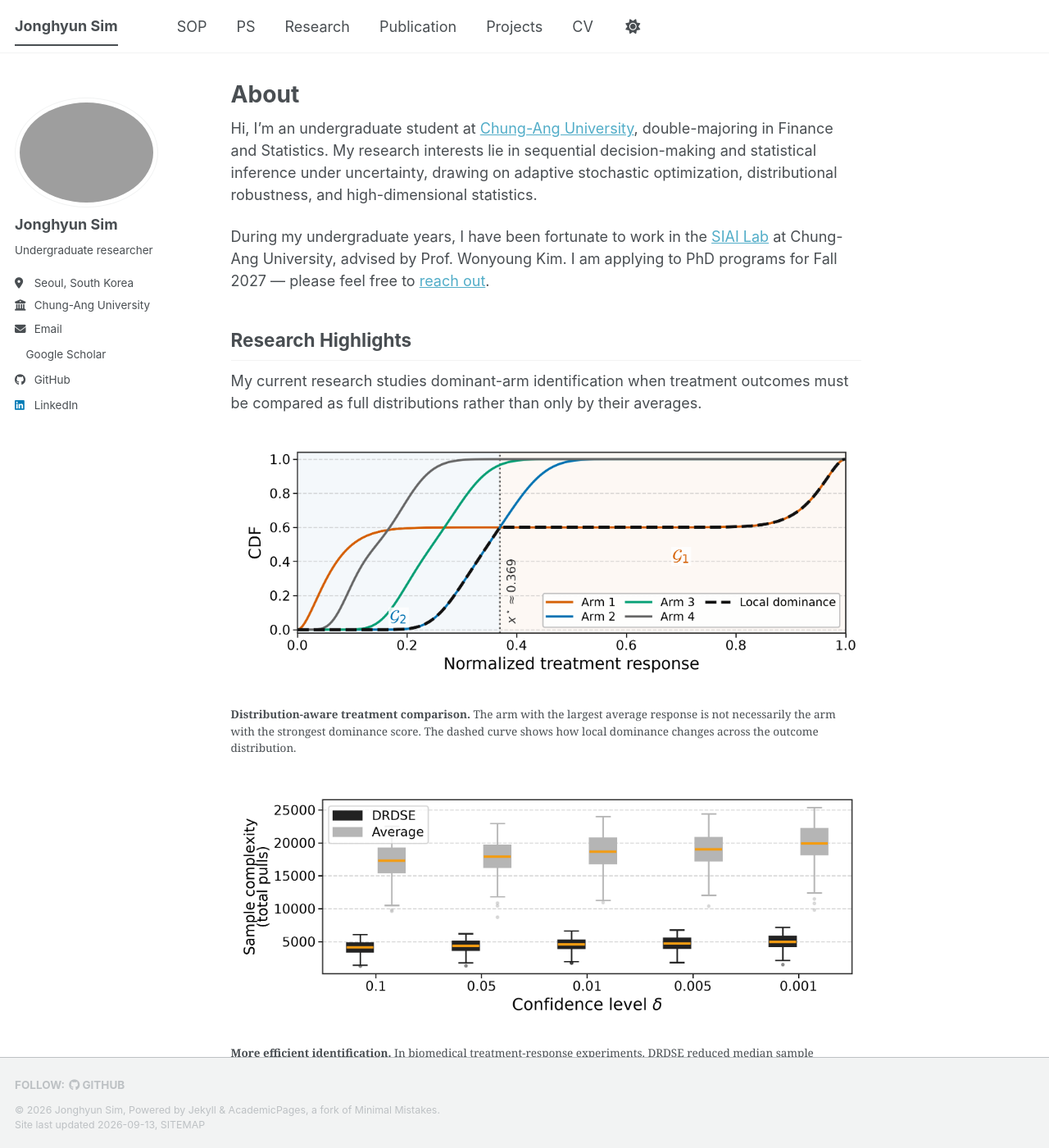
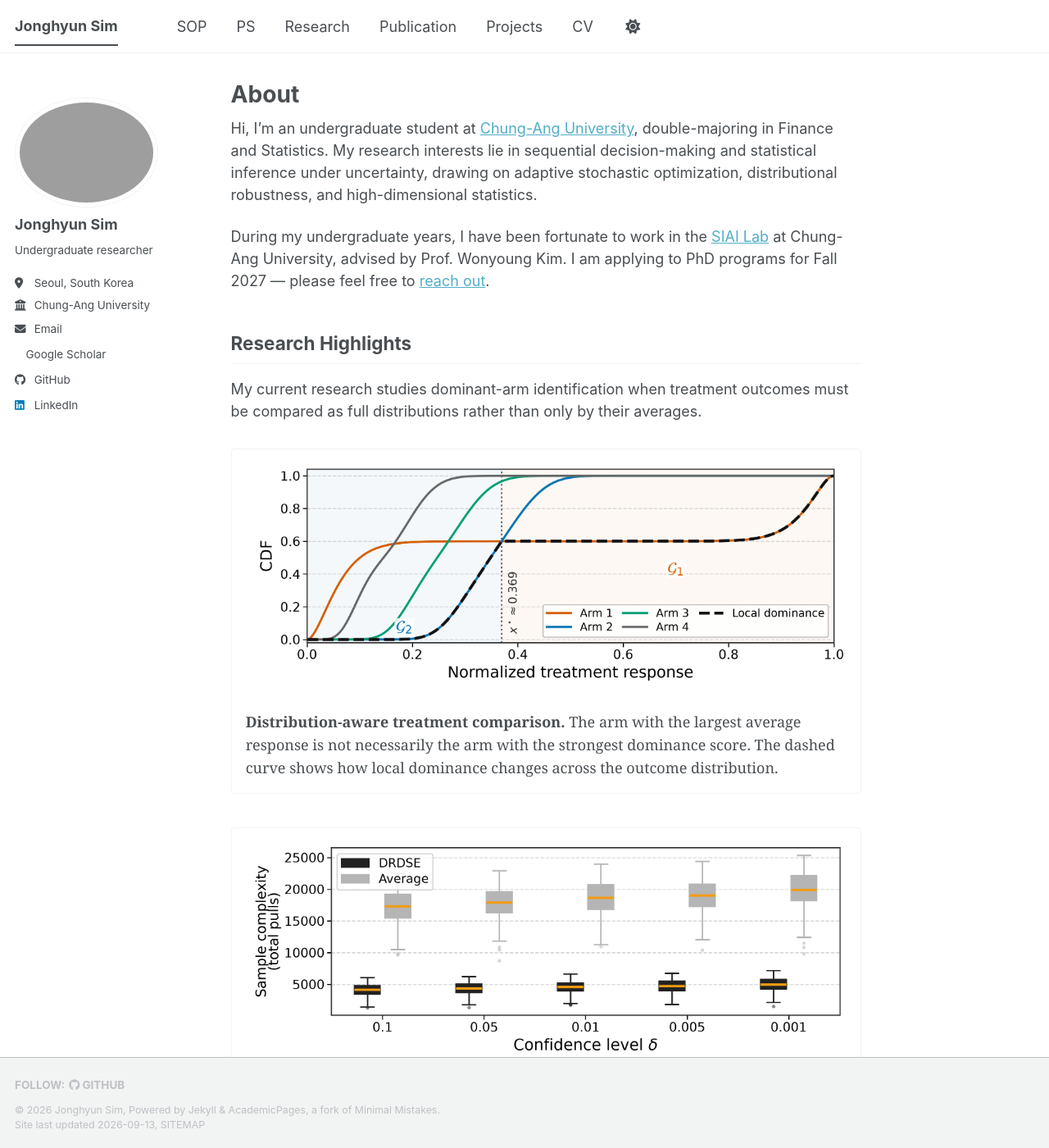
Before and after one commit to simjonghyun/simjonghyun.github.io, a Jekyll site: the page built from _pages/about.md, in a window 1280 px wide and 1400 px high. Shown: the whole window at 82% size. Built offline with Jekyll 4.4.1, drawn with Linux system fonts in a browser that asks for light colours; a style sheet for code colours, icons or effects is not loaded.

Commit message:
Load About research highlight styles

```diff
--- a/assets/css/main.scss
+++ b/assets/css/main.scss
@@ -33,6 +33,7 @@
     "layout/forms",
 
     "layout/page",
+    "layout/about",
     "layout/documents",
     "layout/archive",
     "layout/sidebar",
```
